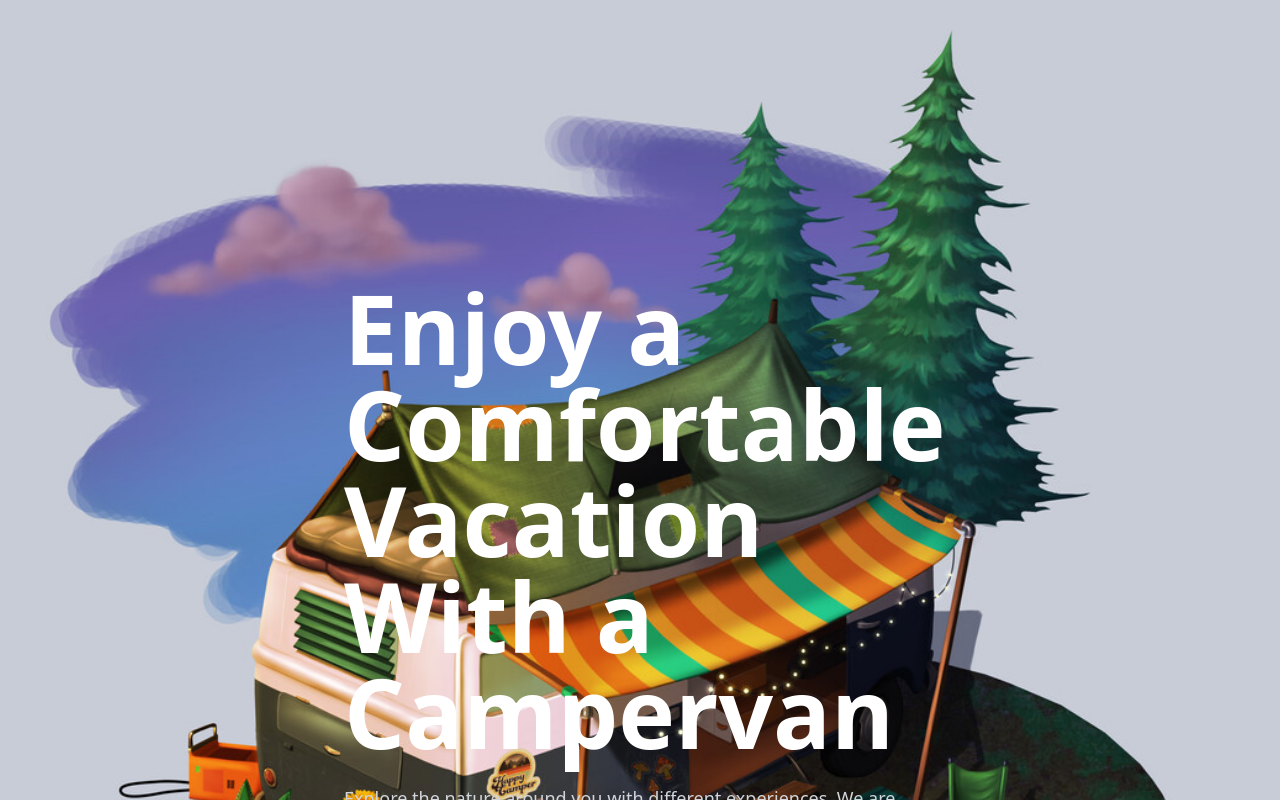
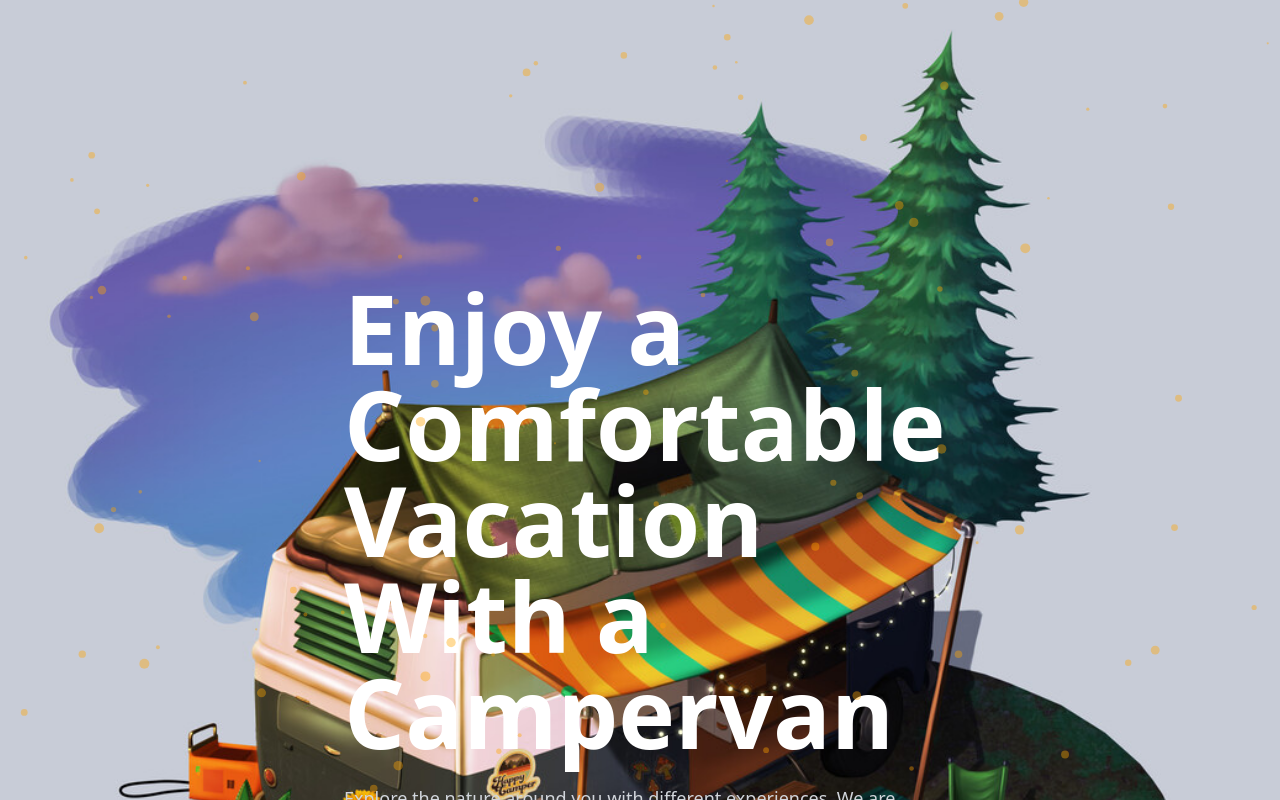
Before and after one commit to Zechst/campervan-travel-website, a Next.js app: page / in a window 1280 px wide. Built offline with nearby package versions, Linux system fonts and the light colour scheme.

Commit message:
feat: particles

```diff
--- /dev/null
+++ b/components/particle.js
@@ -0,0 +1,88 @@
+import { useCallback } from "react";
+import { loadFull } from "tsparticles";
+import Particles from "react-tsparticles";
+
+export default function Particle() {
+  const particlesInit = useCallback(async (engine) => {
+    console.log(engine);
+    // you can initiate the tsParticles instance (engine) here, adding custom shapes or presets
+    // this loads the tsparticles package bundle, it's the easiest method for getting everything ready
+    // starting from v2 you can add only the featu res you need reducing the bundle size
+    await loadFull(engine);
+  }, []);
+
+  const particlesLoaded = useCallback(async (container) => {
+    await console.log(container);
+  }, []);
+
+  return (
+    <Particles
+      id="tsparticles"
+      init={particlesInit}
+      loaded={particlesLoaded}
+      options={{
+        fullScreen: {
+          enable: true,
+        },
+        fpsLimit: 120,
+        interactivity: {
+          events: {
+            onClick: {
+              enable: true,
+              mode: "push",
+            },
+            onHover: {
+              enable: true,
+              mode: "repulse",
+            },
+            resize: true,
+          },
+          modes: {
+            push: {
+              quantity: 4,
+            },
+            repulse: {
+              distance: 50,
+              duration: 0.4,
+            },
+          },
+        },
+        particles: {
+          color: {
+            value: "#ffa500",
+          },
+          collisions: {
+            enable: true,
+          },
+          move: {
+            direction: "top-right",
+            enable: true,
+            outModes: {
+              default: "out",
+            },
+            random: true,
+            speed: 6,
+            straight: false,
+          },
+          number: {
+            density: {
+              enable: true,
+              area: 800,
+            },
+            value: 80,
+          },
+          opacity: {
+            value: 0.4,
+          },
+          shape: {
+            type: "circle",
+          },
+          size: {
+            value: { min: 1, max: 5 },
+          },
+        },
+        detectRetina: true,
+      }}
+    />
+  );
+}
--- a/package.json
+++ b/package.json
@@ -12,9 +12,10 @@
     "@headlessui/react": "^1.7.13",
     "@heroicons/react": "^2.0.16",
     "next": "13.2.4",
-    "particlesjs": "^2.2.3",
     "react": "18.2.0",
-    "react-dom": "18.2.0"
+    "react-dom": "18.2.0",
+    "react-tsparticles": "^2.9.3",
+    "tsparticles": "^2.9.3"
   },
   "devDependencies": {
     "autoprefixer": "^10.4.14",
--- a/pages/index.js
+++ b/pages/index.js
@@ -1,6 +1,6 @@
 import Headers from "next/head";
 import Image from "next/image";
-import Particles from "particlesjs";
+import Particle from "../components/particle";
 
 export default function Home() {
   const backgroundImage = "/images/caravan.jpg";
@@ -8,6 +8,7 @@
   return (
     <div className="bg-[#c8ccd7] h-screen">
       <div className="bg-scroll relative isolate overflow-hidden pt-14">
+        <Particle />
         <Image
           src={backgroundImage}
           fill
```
Also changed, not shown: 1 other file (tests, documents, lock files or other folders).
